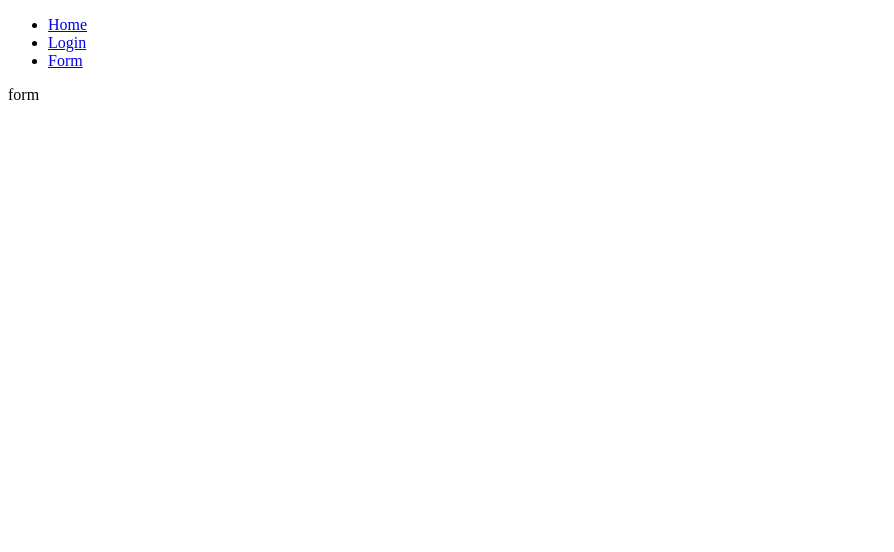
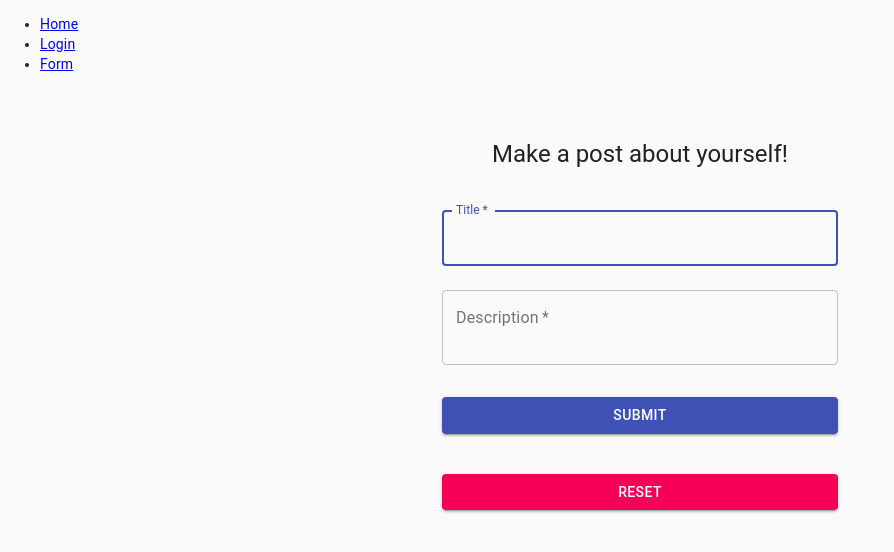
Before and after one commit to BrunoButzke/WEB-project, a React app: page /#/form in a window 1280 px wide. Shown: the top 552 px of the page, without its empty margins (0-894 px from the left). Built offline with nearby package versions, Linux system fonts and the light colour scheme; the HTML template or start-up script is replaced by a standard one.

Commit message:
Add login and form page

```diff
--- a/package.json
+++ b/package.json
@@ -32,6 +32,7 @@
     "build": "rimraf ./dist && webpack --config webpack.config.js"
   },
   "dependencies": {
-    "@material-ui/core": "^4.12.3"
+    "@material-ui/core": "^4.12.3",
+    "@material-ui/icons": "^4.11.2"
   }
 }
--- a/src/App.tsx
+++ b/src/App.tsx
@@ -25,6 +25,7 @@ export function App() {
           <Route path="/login">
             <LoginPage />
           </Route>
+
           <Route path="/form">
             <FormPage />
           </Route>
--- a/src/FormPage.tsx
+++ b/src/FormPage.tsx
@@ -1,5 +1,91 @@
 import * as React from "react";
+import Button from "@material-ui/core/Button";
+import CssBaseline from "@material-ui/core/CssBaseline";
+import TextField from "@material-ui/core/TextField";
+import Grid from "@material-ui/core/Grid";
+import Typography from "@material-ui/core/Typography";
+import { makeStyles } from "@material-ui/core/styles";
+import Container from "@material-ui/core/Container";
+
+const useStyles = makeStyles((theme) => ({
+  paper: {
+    marginTop: theme.spacing(8),
+    display: "flex",
+    flexDirection: "column",
+    alignItems: "center",
+  },
+  form: {
+    width: "100%",
+    marginTop: theme.spacing(3),
+  },
+  submit: {
+    margin: theme.spacing(3, 0, 2),
+  },
+}));
 
 export function FormPage() {
-  return <div>form</div>;
+  const classes = useStyles();
+
+  return (
+    <Container component="main" maxWidth="xs">
+      <CssBaseline />
+      <div className={classes.paper}>
+        <Typography component="h1" variant="h5">
+          Make a post about yourself!
+        </Typography>
+        <form className={classes.form} noValidate>
+          <TextField
+            variant="outlined"
+            margin="normal"
+            required
+            fullWidth
+            id="title"
+            label="Title"
+            name="title"
+            autoComplete="title"
+            autoFocus
+          />
+          <TextField
+            variant="outlined"
+            margin="normal"
+            required
+            fullWidth
+            multiline
+            rows={2}
+            rowsMax={20}
+            name="Description"
+            label="Description"
+            type="text"
+            id="description"
+            autoComplete="description"
+          />
+
+          <Grid container>
+            <Grid item xs={12}>
+              <Button
+                type="submit"
+                fullWidth
+                variant="contained"
+                color="primary"
+                className={classes.submit}
+              >
+                Submit
+              </Button>
+            </Grid>
+            <Grid item xs={12}>
+              <Button
+                type="reset"
+                fullWidth
+                variant="contained"
+                color="secondary"
+                className={classes.submit}
+              >
+                Reset
+              </Button>
+            </Grid>
+          </Grid>
+        </form>
+      </div>
+    </Container>
+  );
 }
--- a/src/LoginPage.tsx
+++ b/src/LoginPage.tsx
@@ -1,5 +1,162 @@
 import * as React from "react";
+import Button from "@material-ui/core/Button";
+import CssBaseline from "@material-ui/core/CssBaseline";
+import TextField from "@material-ui/core/TextField";
+import Link from "@material-ui/core/Link";
+import Grid from "@material-ui/core/Grid";
+import Typography from "@material-ui/core/Typography";
+import { makeStyles } from "@material-ui/core/styles";
+import Container from "@material-ui/core/Container";
+
+const useStyles = makeStyles((theme) => ({
+  page: {
+    display: "flex",
+  },
+  loginSection: {
+    marginLeft: "auto",
+  },
+  registerSection: {
+    marginRight: "auto",
+  },
+  paper: {
+    marginTop: theme.spacing(8),
+    display: "flex",
+    flexDirection: "column",
+    alignItems: "center",
+  },
+  form: {
+    width: "100%",
+    marginTop: theme.spacing(3),
+  },
+  submit: {
+    margin: theme.spacing(3, 0, 2),
+  },
+}));
 
 export function LoginPage() {
-  return <div>login</div>;
+  const classes = useStyles();
+
+  return (
+    <div className={classes.page}>
+      <div className={classes.loginSection}>
+        <Container component="main" maxWidth="xs">
+          <CssBaseline />
+          <div className={classes.paper}>
+            <Typography component="h1" variant="h5">
+              Login
+            </Typography>
+            <form className={classes.form} noValidate>
+              <TextField
+                variant="outlined"
+                margin="normal"
+                required
+                fullWidth
+                id="email"
+                label="Email Address"
+                name="email"
+                autoComplete="email"
+                autoFocus
+              />
+              <TextField
+                variant="outlined"
+                margin="normal"
+                required
+                fullWidth
+                name="password"
+                label="Password"
+                type="password"
+                id="password"
+                autoComplete="current-password"
+              />
+              <Button
+                type="submit"
+                fullWidth
+                variant="contained"
+                color="primary"
+                className={classes.submit}
+              >
+                Login
+              </Button>
+              <Grid container>
+                <Grid item xs>
+                  <Link href="#" variant="body2">
+                    Forgot password?
+                  </Link>
+                </Grid>
+              </Grid>
+            </form>
+          </div>
+        </Container>
+      </div>
+      <div className={classes.registerSection}>
+        <Container component="main" maxWidth="xs">
+          <CssBaseline />
+          <div className={classes.paper}>
+            <Typography component="h1" variant="h5">
+              Register
+            </Typography>
+            <form className={classes.form} noValidate>
+              <Grid container spacing={2}>
+                <Grid item xs={12} sm={6}>
+                  <TextField
+                    autoComplete="fname"
+                    name="firstName"
+                    variant="outlined"
+                    required
+                    fullWidth
+                    id="firstName"
+                    label="First Name"
+                    autoFocus
+                  />
+                </Grid>
+                <Grid item xs={12} sm={6}>
+                  <TextField
+                    variant="outlined"
+                    required
+                    fullWidth
+                    id="lastName"
+                    label="Last Name"
+                    name="lastName"
+                    autoComplete="lname"
+                  />
+                </Grid>
+                <Grid item xs={12}>
+                  <TextField
+                    variant="outlined"
+                    required
+                    fullWidth
+                    id="email"
+                    label="Email Address"
+                    name="email"
+                    autoComplete="email"
+                  />
+                </Grid>
+                <Grid item xs={12}>
+                  <TextField
+                    variant="outlined"
+                    required
+                    fullWidth
+                    name="password"
+                    label="Password"
+                    type="password"
+                    id="password"
+                    autoComplete="current-password"
+                  />
+                </Grid>
+              </Grid>
+              <Button
+                type="submit"
+                fullWidth
+                variant="contained"
+                color="primary"
+                className={classes.submit}
+              >
+                Register
+              </Button>
+            </form>
+          </div>
+        </Container>
+      </div>
+    </div>
+  );
 }
```
Also changed, not shown: 1 other file (tests, documents, lock files or other folders).
